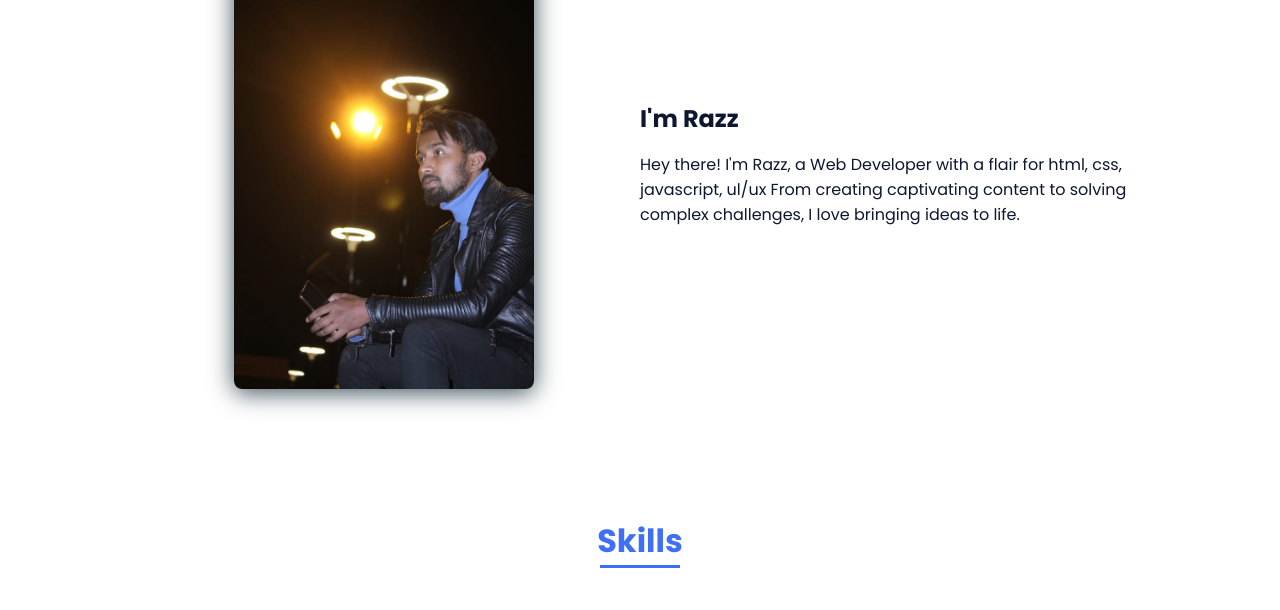
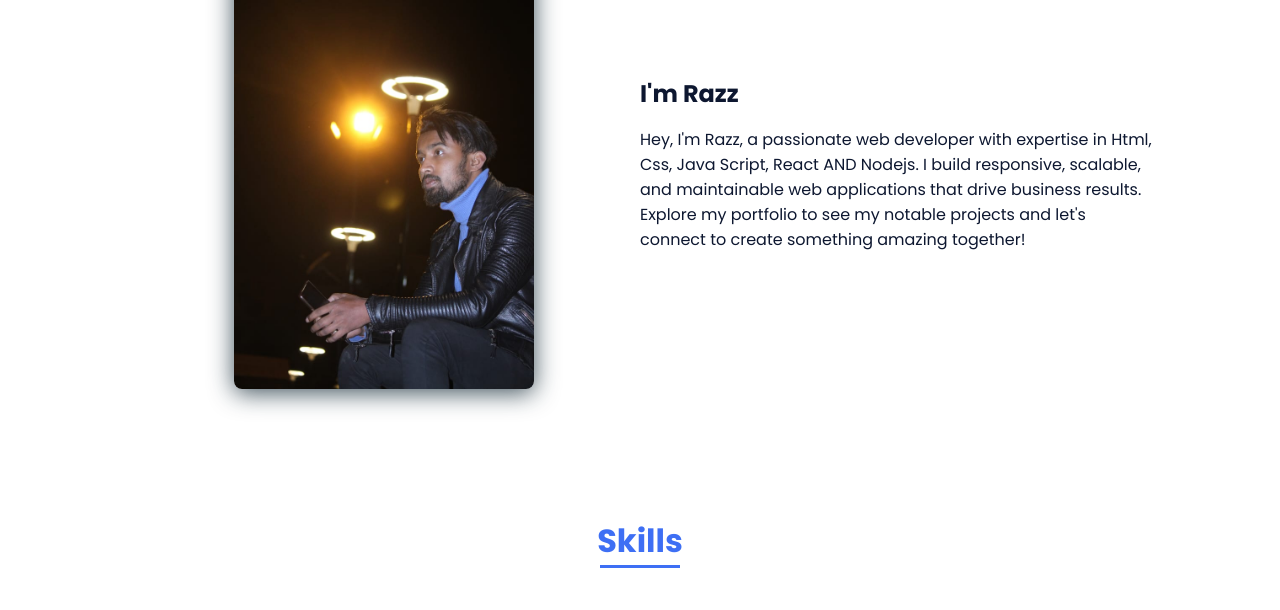
Before and after one commit to razzmukhiya/Portfolio, a plain HTML site: page index.html in a window 1280 px wide. Shown: the part 960-1570 px from the top of the page. Drawn offline with nearby package versions, Linux system fonts and the light colour scheme.

Commit message:
update about

```diff
--- a/index.html
+++ b/index.html
@@ -71,7 +71,7 @@
 
                 <div>
                     <h2 class="about__subtitle">I'm Razz</h2>
-                    <p class="about__text">Hey there! I'm Razz, a Web Developer with a flair for html, css, javascript, ul/ux From creating captivating content to solving complex challenges, I love bringing ideas to life.</p>
+                    <p class="about__text">Hey, I'm Razz, a passionate web developer with expertise in Html, Css, Java Script, React AND Nodejs. I build responsive, scalable, and maintainable web applications that drive business results. Explore my portfolio to see my notable projects and let's connect to create something amazing together!</p>
                 </div>
             </div>
         </section>
```
